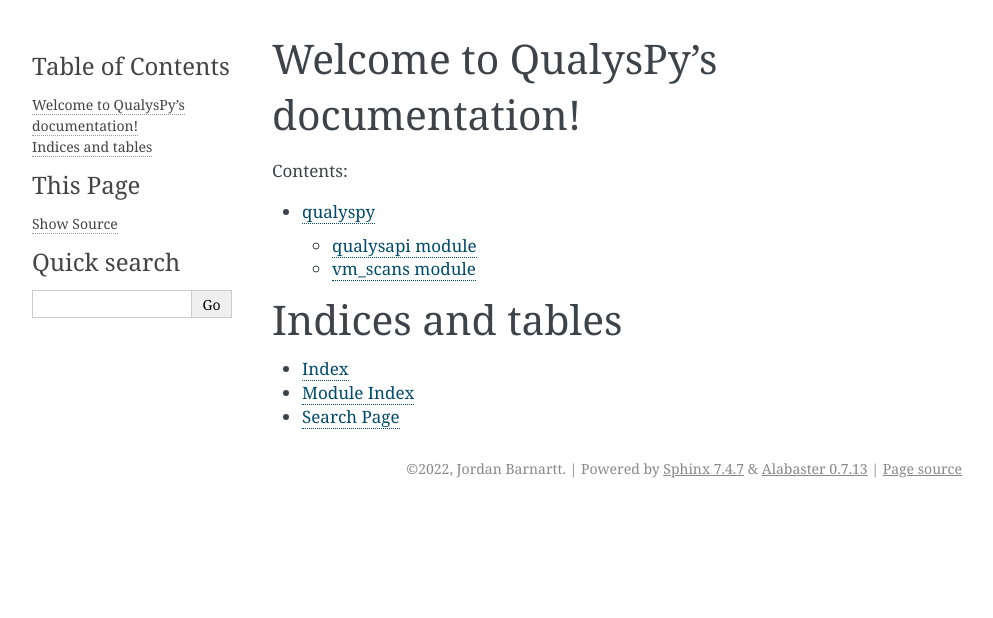
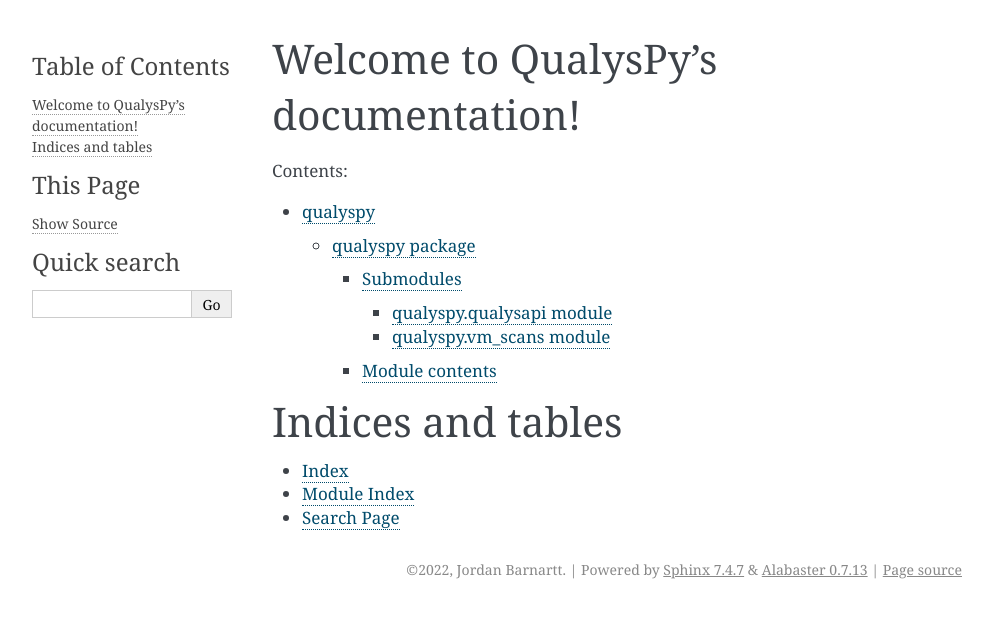
Before and after one commit to JordanBarnartt/qualyspy, a Sphinx documentation site: the page built from docs/source/index.rst, in a window 1280 px wide. Shown: the top 618 px of the page, without its empty margins (148-1141 px from the left). Built offline with Sphinx 7.4.7, drawn with Linux system fonts in a browser that asks for light colours.

Commit message:
Fix docs

```diff
--- a/docs/source/conf.py
+++ b/docs/source/conf.py
@@ -1,10 +1,6 @@
 import os
 import sys
-
-
-sys.path.insert(0, os.path.abspath("../../qualyspy"))
-print(sys.path)
-
+sys.path.insert(0, os.path.abspath('../../'))
 
 # Configuration file for the Sphinx documentation builder.
 #
@@ -14,21 +10,22 @@
 # -- Project information -----------------------------------------------------
 # https://www.sphinx-doc.org/en/master/usage/configuration.html#project-information
 
-project = "QualysPy"
-copyright = "2022, Jordan Barnartt"
-author = "Jordan Barnartt"
+project = 'QualysPy'
+copyright = '2022, Jordan Barnartt'
+author = 'Jordan Barnartt'
 
 # -- General configuration ---------------------------------------------------
 # https://www.sphinx-doc.org/en/master/usage/configuration.html#general-configuration
 
-extensions = ["sphinx.ext.napoleon"]
+extensions = ['sphinx.ext.napoleon']
 
-templates_path = ["_templates"]
+templates_path = ['_templates']
 exclude_patterns = []
+
 
 
 # -- Options for HTML output -------------------------------------------------
 # https://www.sphinx-doc.org/en/master/usage/configuration.html#options-for-html-output
 
-html_theme = "alabaster"
-html_static_path = ["_static"]
+html_theme = 'alabaster'
+html_static_path = ['_static']
--- a/docs/source/index.rst
+++ b/docs/source/index.rst
@@ -1,5 +1,5 @@
 .. QualysPy documentation master file, created by
-   sphinx-quickstart on Mon Oct 24 19:40:17 2022.
+   sphinx-quickstart on Fri Nov 11 01:03:32 2022.
    You can adapt this file completely to your liking, but it should at least
    contain the root `toctree` directive.
 
@@ -7,10 +7,12 @@
 ====================================
 
 .. toctree::
-   :maxdepth: 2
+   :maxdepth: 4
    :caption: Contents:
 
    modules
+
+
 
 Indices and tables
 ==================
--- a/docs/source/modules.rst
+++ b/docs/source/modules.rst
@@ -4,5 +4,4 @@
 .. toctree::
    :maxdepth: 4
 
-   qualysapi
-   vm_scans
+   qualyspy
--- /dev/null
+++ b/docs/source/qualyspy.qualysapi.rst
@@ -0,0 +1,7 @@
+qualyspy.qualysapi module
+=========================
+
+.. automodule:: qualyspy.qualysapi
+   :members:
+   :undoc-members:
+   :show-inheritance:
--- /dev/null
+++ b/docs/source/qualyspy.rst
@@ -0,0 +1,19 @@
+qualyspy package
+================
+
+Submodules
+----------
+
+.. toctree::
+   :maxdepth: 4
+
+   qualyspy.qualysapi
+   qualyspy.vm_scans
+
+Module contents
+---------------
+
+.. automodule:: qualyspy
+   :members:
+   :undoc-members:
+   :show-inheritance:
```
Also changed, not shown: docs/source/qualysapi.rst (deleted, +0 -7 lines), docs/source/qualyspy.vm_scans.rst (added, +7 -0 lines), docs/source/vm_scans.rst (deleted, +0 -7 lines), qualyspy/__init__.py (added), 2 other files.
